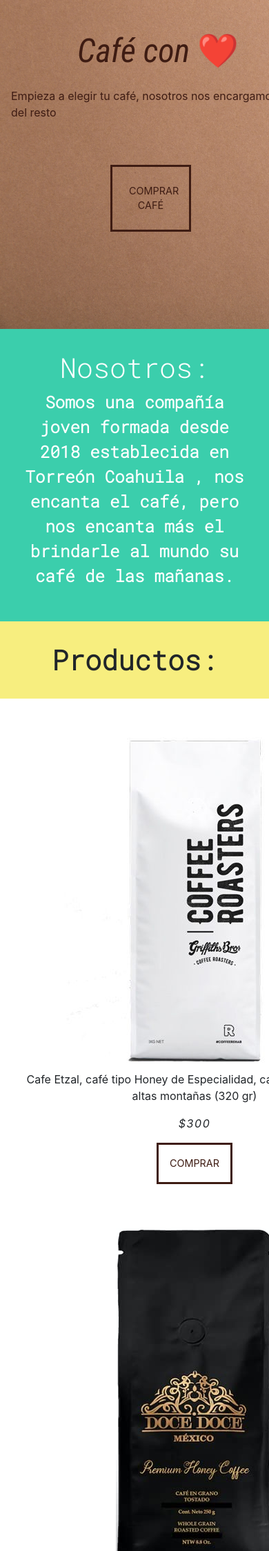
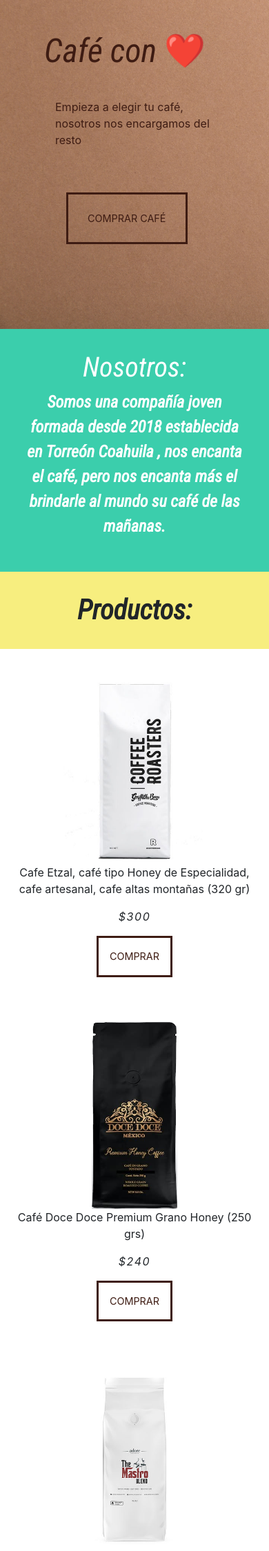
Before and after one commit to davidgl12/DaolaCafe, a PHP site: page / in a window 390 px wide; the page is wider, and only the part inside the window is pictured. Shown: the part 83-2332 px from the top of that part at 69% size. Run offline with PHP 8.4, Linux system fonts and the light colour scheme.

Commit message:
Se arreglaron problemas con lo responsive

```diff
--- a/index.html
+++ b/index.html
@@ -122,20 +122,18 @@
 
             <form action="">
                 <table>
+                    <tr><td>Nombre: </td></tr>
+                    <tr><td><input type="text" name="nombre"></td></tr>
+
+                    <tr><td>Correo: </td></tr>
+                    <tr><td><input type="text" name="correo"></td></tr>
+
+                    <tr><td>Comentarios: </td></tr>
+                    <tr><td><textarea name="comentarios" cols="30" rows="10"></textarea></td></tr>
+
                     <tr>
-                        <td>Nombre: </td> <br>
-                        <td><input type="text" name="nombre"></td>
-                    </tr>
-                    <tr>
-                        <td>Correo: </td> <br>
-                        <td><input type="text" name="correo"></td>
-                    </tr>
-                    <tr>
-                        <td>Comentarios: </td> <br>
-                        <td><textarea name="comentarios" cols="30" rows="10"></textarea></td>
-                    </tr>
-                    <tr>
-                        <td colspan="2"><input type="submit" value="Enviar" class="boton" style="font-weight: bold; width: 100%; margin-top: 3rem;"></td>
+                        <td colspan="2">
+                        <input type="submit" value="ENVIAR" class="boton" style=" width: 100%; margin-top: 3rem;"></td>
                     </tr>
                 </table>
             </form>
--- a/style.css
+++ b/style.css
@@ -89,27 +41,29 @@ nav div{
 /*Sabor en cada sorbo*/
 #divHero h3{
     position: relative;
-    left: 7rem;
+    left: 4rem;
     top: 8rem;
     /*Font*/
     font-family: var(--font2);
     font-size: 3rem;
     color: #3e1c13;
+    width: 68%;
 }
 
 #divHero p{
     position: relative;
-    left: 1rem;
-    top: 9rem;
+    left: 5rem;
+    top: 10rem;
     font-size: 1rem;
     color: #3e1c13;
+    width: 60%;
 }
 
 #botondivHero{
     position: relative;
-    left: 10rem;
-    top: 12rem;
-    width: 30%;
+    left: 6rem;
+    top: 13rem;
+    width: 45%;
     padding: 1.5rem;
 }
 
@@ -151,7 +105,7 @@ nav div{
 #divNosotros{
     font-size: 1.5rem;
     align-items: center;
-    font-family: var(--font3);
+    font-family: var(--font2);
     font-weight: bold;
     background-color: #3bceac;
     color: white;
@@ -161,7 +115,7 @@ nav div{
 
 #productosTitulo h1{
     align-items: center;
-    font-family: var(--font3);
+    font-family: var(--font2);
     font-weight: bold;
     background-color: #F7EE7F;
     padding: 2rem;
@@ -170,6 +124,8 @@ nav div{
 
 #divProductos {
     display: grid;
+    margin: auto;
+    justify-items: center;
     /* font-family: var(--font3); */
     grid-template-columns: repeat(1, 1fr); /*Media Query*/
     /* border: 1rem solid #F7EE7F; */
@@ -187,13 +143,14 @@ nav div{
     align-items: center;
     justify-items: center;
 
-
-    /* display: flex;
-    flex-wrap: wrap;
-    gap: 1rem;
-    justify-content: center; */
+    width: 100%;
 }
 
+.producto img{
+    width: 17rem;
+    height: 17rem;
+    object-fit: scale-down; /*Ulala, que bonita propiedad*/
+}
 
 .active{
     color: #b5886a;
```
Also changed, not shown: other parts of style.css (+46 -54 lines).
